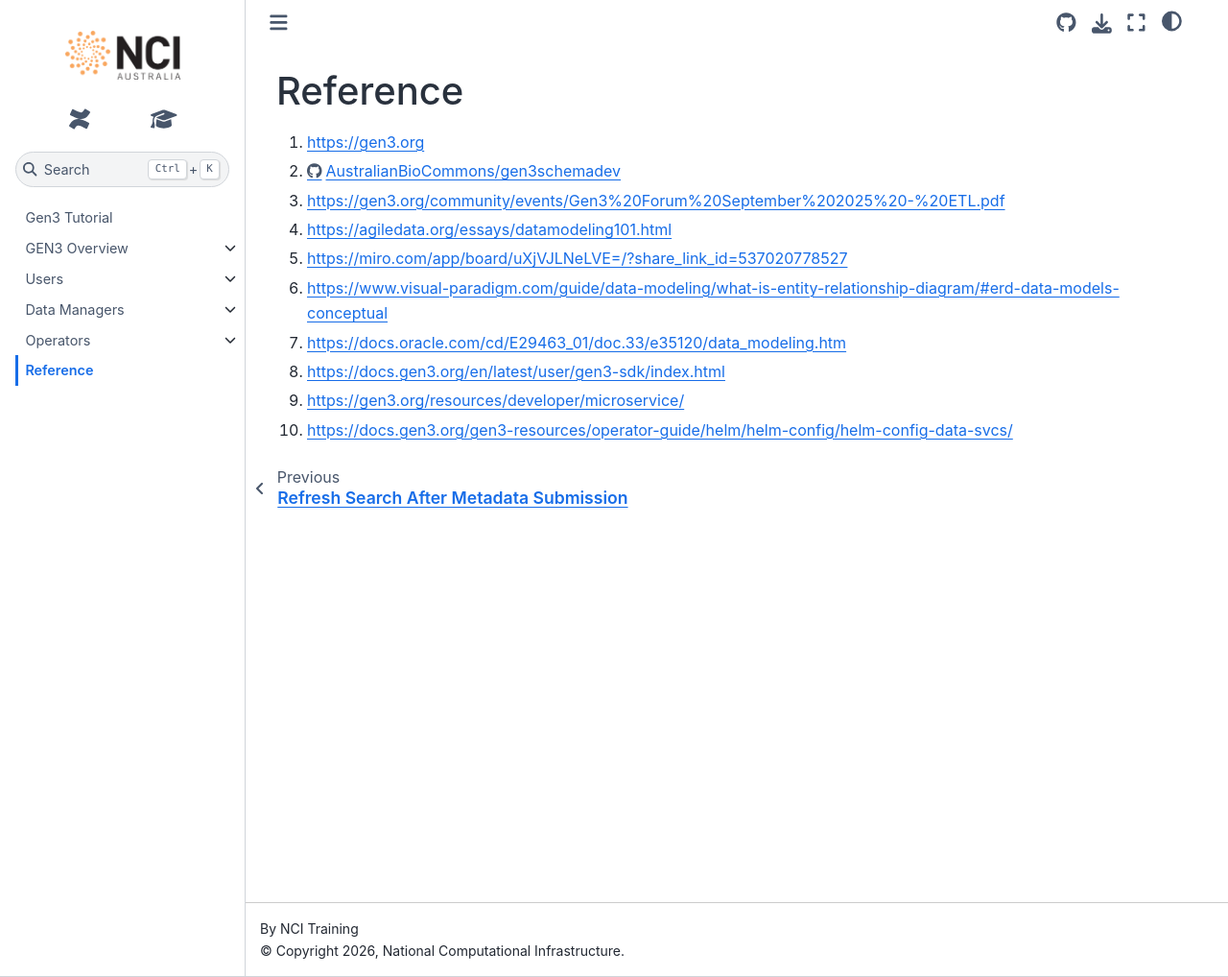
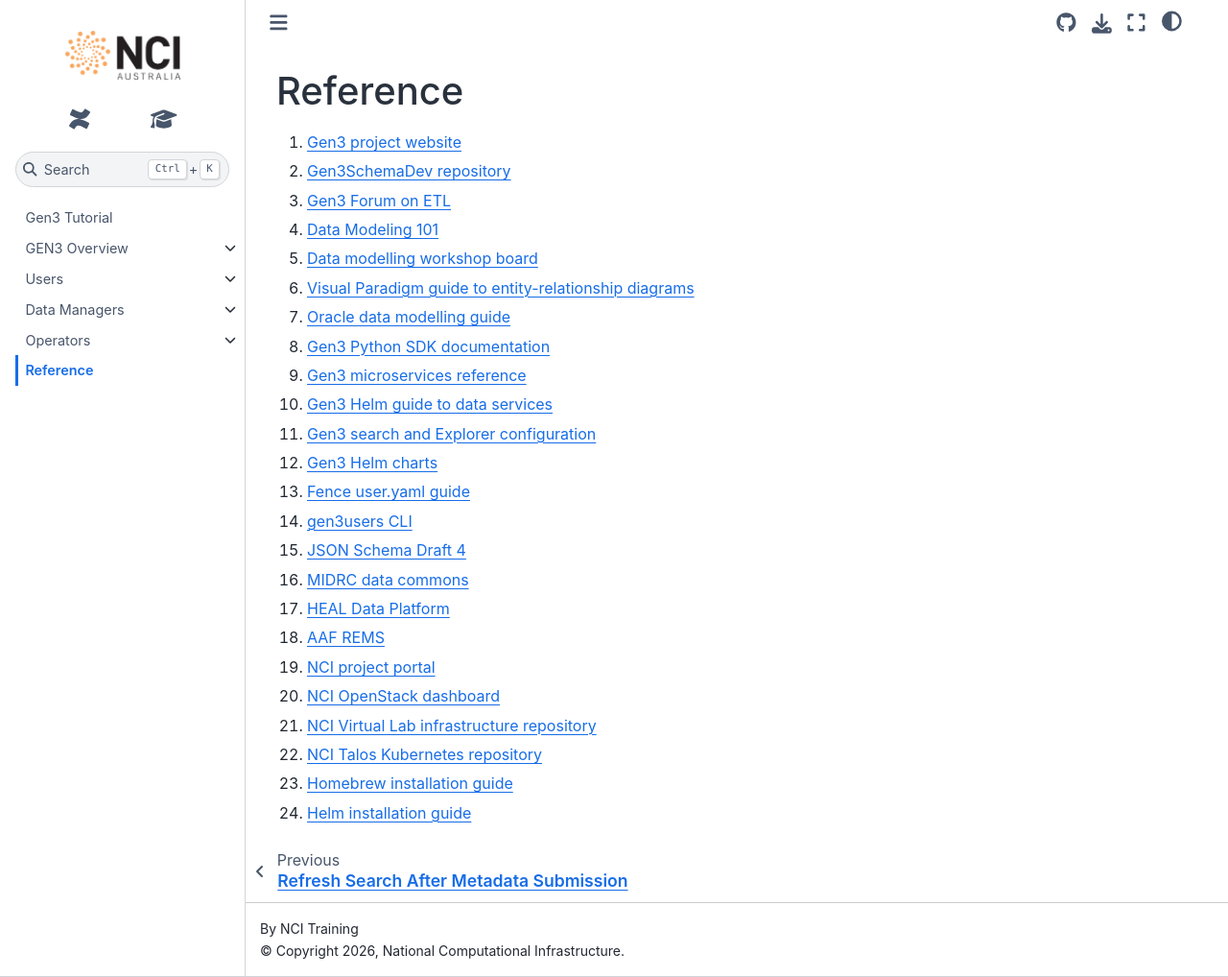
Before and after one commit to NCI900-Training-Organisation/Gen3-tutorial, a Sphinx documentation site: the page built from docs/source/references.rst, in a window 1280 px wide and 1018 px high. Shown: the whole window at 96% size. Built offline with Sphinx 7.4.7 and the Sphinx Book theme 1.1.4, drawn with Linux system fonts in a browser that asks for light colours.

Commit message:
Update the tutorial's external references
Add missing external sources and use descriptive titles throughout the reference list.

```diff
--- a/docs/source/references.rst
+++ b/docs/source/references.rst
@@ -1,13 +1,27 @@
 Reference
 =========
 
-#. https://gen3.org
-#. https://github.com/AustralianBioCommons/gen3schemadev/tree/main
-#. https://gen3.org/community/events/Gen3%20Forum%20September%202025%20-%20ETL.pdf
-#. https://agiledata.org/essays/datamodeling101.html
-#. https://miro.com/app/board/uXjVJLNeLVE=/?share_link_id=537020778527
-#. https://www.visual-paradigm.com/guide/data-modeling/what-is-entity-relationship-diagram/#erd-data-models-conceptual
-#. https://docs.oracle.com/cd/E29463_01/doc.33/e35120/data_modeling.htm
-#. https://docs.gen3.org/en/latest/user/gen3-sdk/index.html
-#. https://gen3.org/resources/developer/microservice/
-#. https://docs.gen3.org/gen3-resources/operator-guide/helm/helm-config/helm-config-data-svcs/
+#. `Gen3 project website <https://gen3.org>`_
+#. `Gen3SchemaDev repository <https://github.com/AustralianBioCommons/gen3schemadev/tree/main>`_
+#. `Gen3 Forum on ETL <https://gen3.org/community/events/Gen3%20Forum%20September%202025%20-%20ETL.pdf>`_
+#. `Data Modeling 101 <https://agiledata.org/essays/datamodeling101.html>`_
+#. `Data modelling workshop board <https://miro.com/app/board/uXjVJLNeLVE=/?share_link_id=537020778527>`_
+#. `Visual Paradigm guide to entity-relationship diagrams <https://www.visual-paradigm.com/guide/data-modeling/what-is-entity-relationship-diagram/#erd-data-models-conceptual>`_
+#. `Oracle data modelling guide <https://docs.oracle.com/cd/E29463_01/doc.33/e35120/data_modeling.htm>`_
+#. `Gen3 Python SDK documentation <https://docs.gen3.org/en/latest/user/gen3-sdk/index.html>`_
+#. `Gen3 microservices reference <https://gen3.org/resources/developer/microservice/>`_
+#. `Gen3 Helm guide to data services <https://docs.gen3.org/gen3-resources/operator-guide/helm/helm-config/helm-config-data-svcs/>`_
+#. `Gen3 search and Explorer configuration <https://docs.gen3.org/gen3-resources/operator-guide/customize-search/>`_
+#. `Gen3 Helm charts <https://github.com/uc-cdis/gen3-helm/tree/master/helm>`_
+#. `Fence user.yaml guide <https://github.com/uc-cdis/fence/blob/master/docs/additional_documentation/user.yaml_guide.md>`_
+#. `gen3users CLI <https://github.com/uc-cdis/gen3users#gen3users>`_
+#. `JSON Schema Draft 4 <https://json-schema.org/draft-04/draft-zyp-json-schema-04>`_
+#. `MIDRC data commons <https://data.midrc.org/>`_
+#. `HEAL Data Platform <https://healdata.org/>`_
+#. `AAF REMS <https://aaf.edu.au/resources/rems/>`_
+#. `NCI project portal <https://my.nci.org.au>`_
+#. `NCI OpenStack dashboard <https://cloud.nci.org.au>`_
+#. `NCI Virtual Lab infrastructure repository <https://git.nci.org.au/nci-vl/vl-infra-mgmt>`_
+#. `NCI Talos Kubernetes repository <https://git.nci.org.au/nci-vl/talos-k8s>`_
+#. `Homebrew installation guide <https://docs.brew.sh/Installation>`_
+#. `Helm installation guide <https://helm.sh/docs/intro/install/>`_
```
